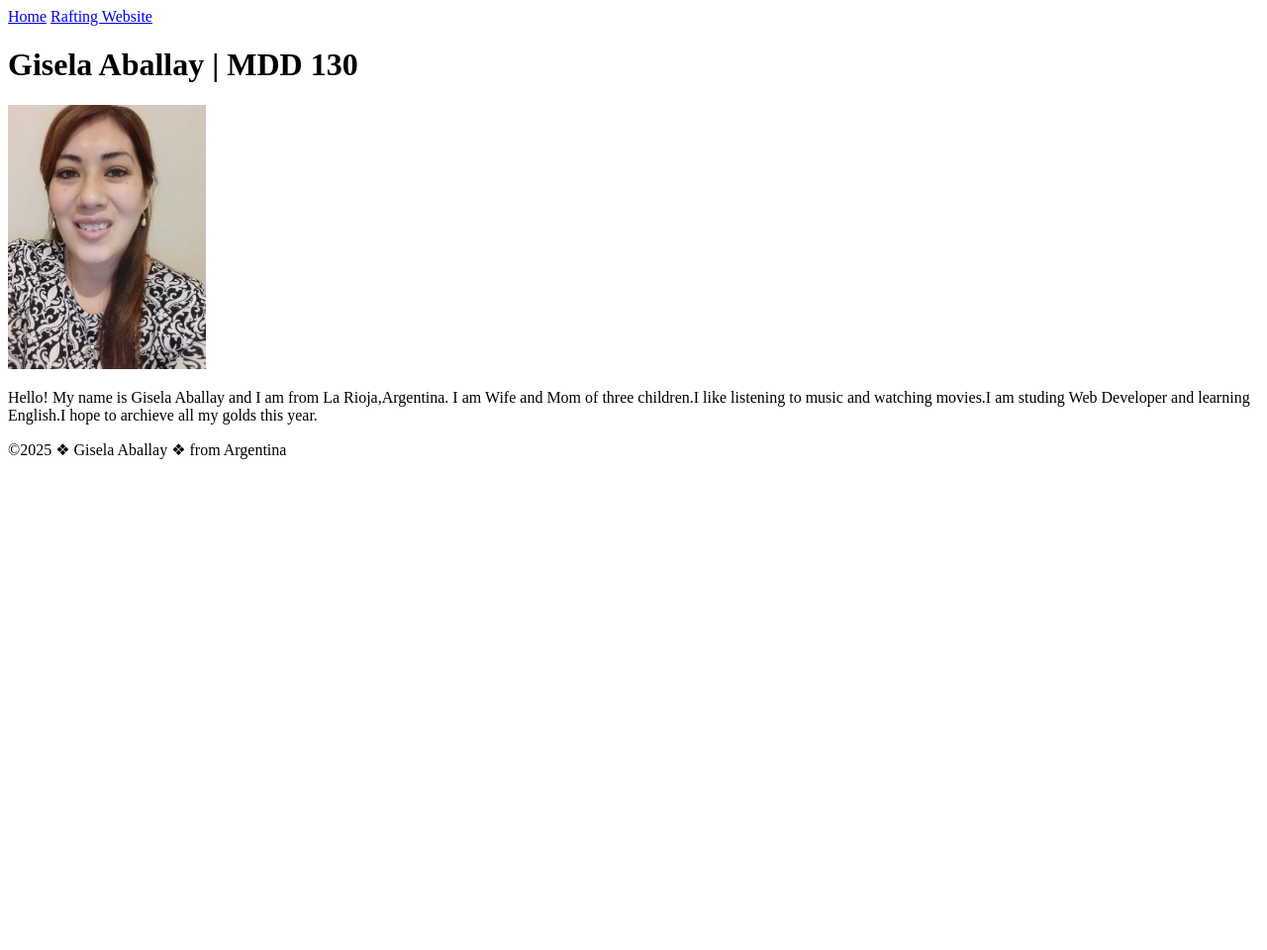
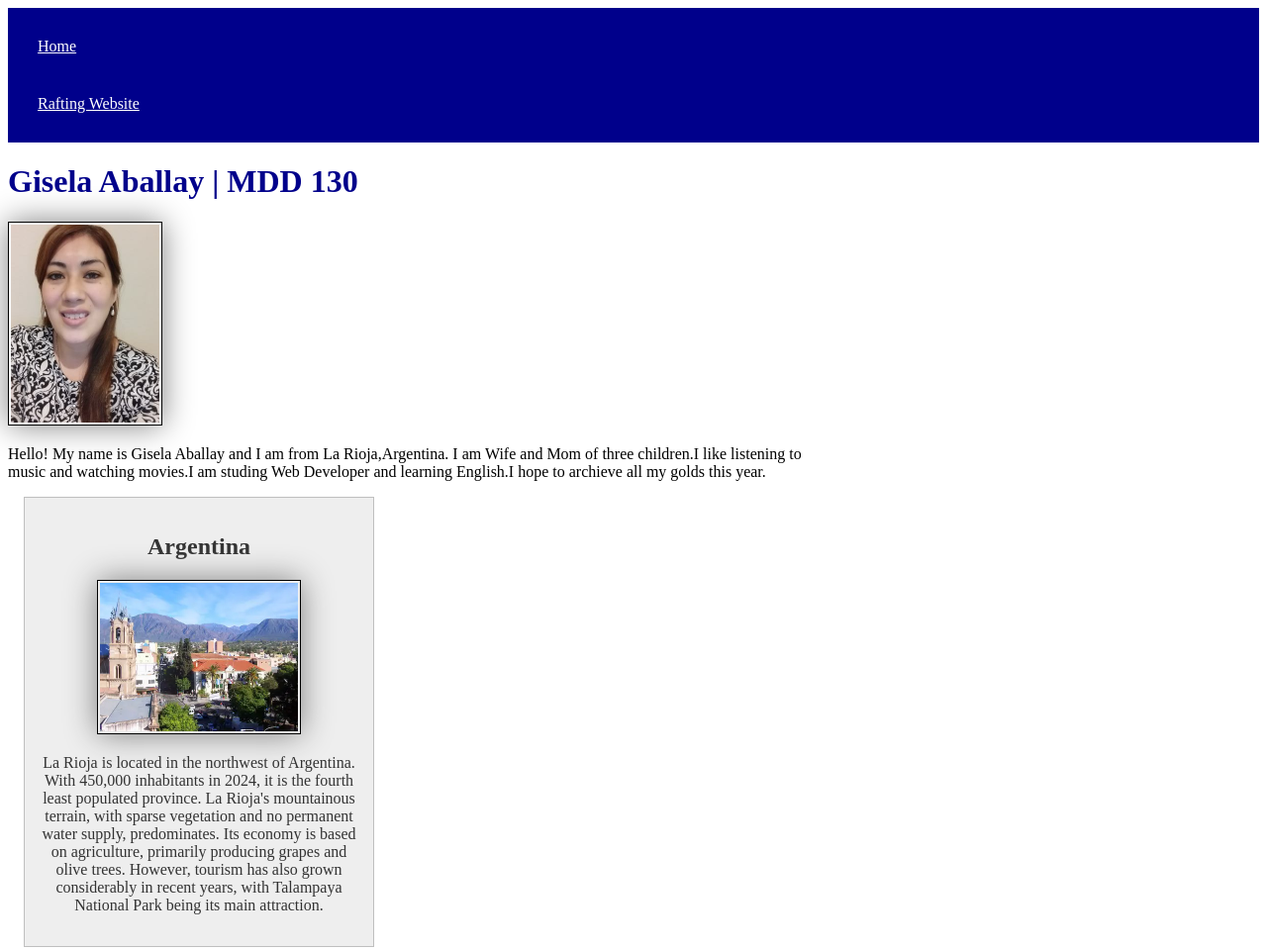
Before and after one commit to Giaba15/wdd130, a plain HTML site: page index.html in a window 1280 px wide. Shown: the top 960 px of the page at 99% size. Before the commit the page ends 800 px from the top, so only its background shows below. Drawn offline with Linux system fonts and the light colour scheme.

Commit message:
was added Styles and images

```diff
--- a/index.html
+++ b/index.html
@@ -4,6 +4,10 @@
     <meta charset="UTF-8">
     <meta name="viewport" content="width=device-width, initial-scale=1.0">
     <title>Gisela Aballay | WDD 130</title>
+    <meta name="description" content="Gisela Aballay's BYU-Idaho WDD 130 course home page">
+    <meta name="author" content="Gisela Aballay">
+    <link rel="stylesheet" href="/styles.css/styles.css">
+
 </head>
 <body>
     <header>
@@ -17,6 +21,11 @@
         <img src="images/profile.jpg" alt="Hello,my name is Gisela Aballay" width="200">
         <p>Hello! My name is Gisela Aballay and I am from La Rioja,Argentina. I am Wife and Mom of three children.I like listening to music and watching movies.I am studing Web Developer and learning English.I hope to archieve all my golds this year.</p>
     </main>
+    <aside>
+        <h2>Argentina</h2>
+        <img src="images/LaRioja.webp" alt="La Rioja,Argentina">
+        <p>La Rioja is located in the northwest of Argentina. With 450,000 inhabitants in 2024, it is the fourth least populated province. La Rioja's mountainous terrain, with sparse vegetation and no permanent water supply, predominates. Its economy is based on agriculture, primarily producing grapes and olive trees. However, tourism has also grown considerably in recent years, with Talampaya National Park being its main attraction.</p>
+    </aside>
     <footer>
         <p>&copy;2025  &#10070; Gisela Aballay &#10070; from Argentina </p>
     </footer>
--- /dev/null
+++ b/styles.css/styles.css
@@ -0,0 +1,56 @@
+nav {
+    background-color: darkblue;
+    padding: 10px;
+}
+
+nav a {
+    color: white;
+    display: block;
+    padding: 20px;
+}
+
+h1 {
+    color: darkblue;
+}
+
+img {
+    width: 150px;
+    height: auto;
+    border: 1px solid black;
+    padding: 2px;
+    box-shadow: 0 0 30px gray;
+}
+
+p {
+    padding: 0;
+}
+
+main{
+    max-width: 840px;
+}
+
+main img {
+    width: 150px;
+    height: auto;
+}
+
+aside{
+    width: 20rem;
+    margin: 1rem;
+    border: 1px solid rgb(0 0 0 / 0.2);
+    padding: 1rem;
+    background-color: #eee;
+    color: #333;
+    text-align: center;
+}
+
+aside img{
+    width: 200px;
+    height: auto;
+}
+
+footer{
+    margin-top: 15px;
+    border-top: 1px solid #000;
+    text-align: center;
+}
```
Also changed, not shown: images/LaRioja.webp (added).
